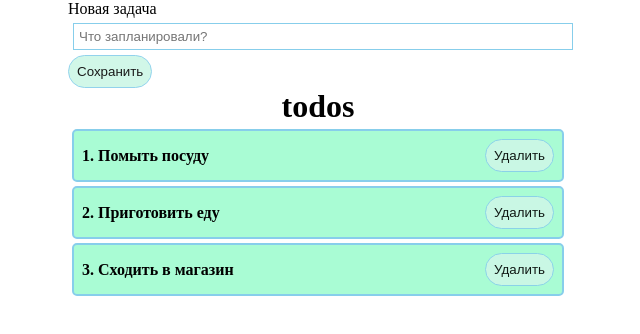
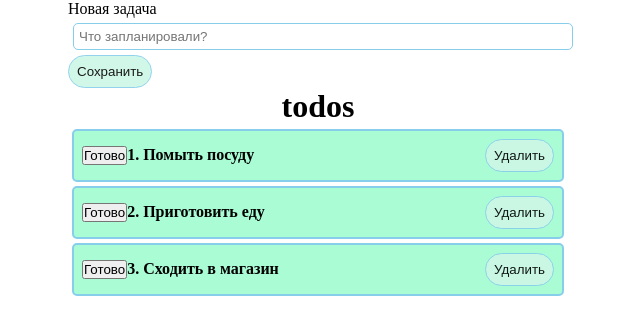
Before and after one commit to botalovv/todo-list, a React (Create React App) app: page / in a window 1280 px wide. Shown: the top 334 px of the page, without its empty margins (322-962 px from the left). Built offline with nearby package versions, Linux system fonts and the light colour scheme.

Commit message:
Выделил компонент ItemForm, сделал заготовки для кнопок, котороые отвечают за выполненные задачи

```diff
--- a/src/App.js
+++ b/src/App.js
@@ -4,6 +4,7 @@ import Item from "./components/Item";
 import ItemList from "./components/ItemList";
 import MyButton from "./components/UI/button/MyButton";
 import MyInput from "./components/UI/input/MyInput";
+import ItemForm from "./components/ItemForm";
 function App() {
 
     const [item, setItem] = useState([
@@ -12,32 +13,30 @@ function App() {
         {id: 3, title: "Сходить в магазин"},
     ])
 
-    const [title, setTitle] = useState('')
 
-    const addNewItem = (e) => {
-        e.preventDefault()
-        console.log(title)
+    // const addNewItem = () => {
+    //     console.log(title)
+    //     console.log('1212')
+    // }
+
+    // const onSubmit = (e) => {
+    //     e.preventDefault();
+    //     const newItem = {
+    //         id: Date.now(),
+    //         title,
+    //     }
+    //     setItem([...item, newItem]);
+    //     setTitle('');
+    // }
+
+    const createItem = (newItem) => {
+    setItem([...item, newItem])
     }
-
-    // setItem.
 
   return (
           <div className="App">
               <div className="todos">
-                  <form>
-                      <label>
-                          Новая задача
-                          <MyInput
-                              onChange={e => setTitle(e.target.value)}
-                              value={title}
-                              type="text"
-                              placeholder="Что запланировали?"
-                          />
-                      </label>
-                      <MyButton onClick={addNewItem}>
-                          Сохранить
-                      </MyButton>
-                  </form>
+                  <ItemForm create={createItem}/>
               </div>
               <ItemList item={item} title="todos"/>
           </div>
--- a/src/components/Item.jsx
+++ b/src/components/Item.jsx
@@ -5,7 +5,8 @@ const Item = (props) => {
     return (
         <div className="item">
             <div className="item__content">
-                <strong>{props.post.id}. {props.post.title}</strong>
+                <button>Готово</button>
+                <strong>{props.number}. {props.post.title}</strong>
             </div>
             <div className="item__btns">
                 <MyButton>Удалить</MyButton>
--- /dev/null
+++ b/src/components/ItemForm.jsx
@@ -0,0 +1,39 @@
+import React from 'react';
+import MyInput from "./UI/input/MyInput";
+import MyButton from "./UI/button/MyButton";
+import {useState} from "react";
+import item from "./Item";
+
+const ItemForm = ({create}) => {
+
+    const [title, setTitle] = useState('')
+
+
+    const onSubmit = (e) => {
+        e.preventDefault();
+        const newItem = {
+            ...item, id: Date.now(), title: title,
+        }
+        create(newItem)
+        setTitle('');
+    }
+
+    return (
+        <form onSubmit={onSubmit}>
+            <label>
+                Новая задача
+                <MyInput
+                    onChange={e => setTitle(e.target.value)}
+                    value={title}
+                    type="text"
+                    placeholder="Что запланировали?"
+                />
+            </label>
+            <MyButton>
+                Сохранить
+            </MyButton>
+        </form>
+    );
+};
+
+export default ItemForm;
--- a/src/components/ItemList.jsx
+++ b/src/components/ItemList.jsx
@@ -7,8 +7,8 @@ const ItemList = ({item, title}) => {
             <h1 style={{textAlign: 'center'}}>
                 {title}
             </h1>
-            {item.map(post =>
-                <Item post={post} key={post.id}/>
+            {item.map((post, index) =>
+                <Item number={index + 1} post={post} key={post.id}/>
             )}
         </div>
     );
--- a/src/components/UI/input/MyInput.module.css
+++ b/src/components/UI/input/MyInput.module.css
@@ -3,4 +3,5 @@
     padding: 5px;
     margin: 5px;
     border: 1px solid skyblue;
+    border-radius: 5px;
 }
--- a/src/styles/App.css
+++ b/src/styles/App.css
@@ -23,4 +23,5 @@
     align-items: center;
     background-color: #a9fcd4;
     margin: 4px;
+    text-align: center;
 }
```
